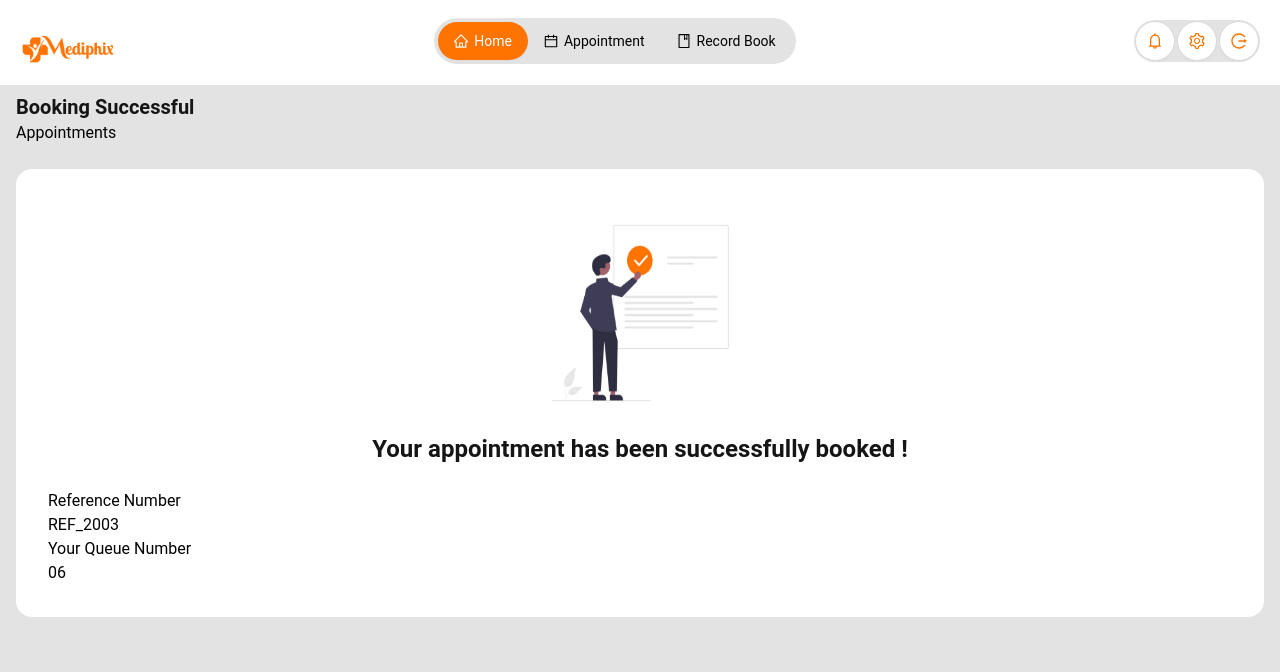
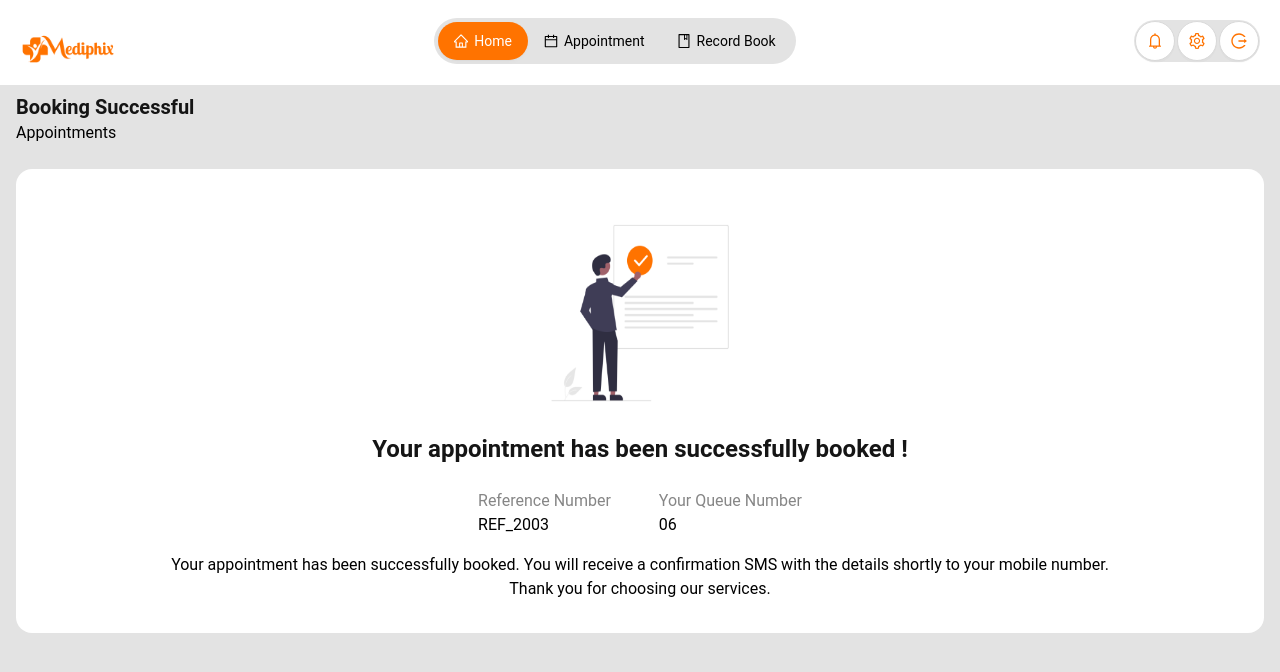
Before and after one commit to PlazerDev/mediphix-frontend, a React (Vite) app: page /patient/appoinment/appointmentsuccessful in a window 1280 px wide. Shown: the top 672 px of the page. Built offline with nearby package versions, Linux system fonts and the light colour scheme.

Commit message:
Create appointment successful UI

```diff
--- a/src/components/patient/appointment/AppointmentSuccessful.tsx
+++ b/src/components/patient/appointment/AppointmentSuccessful.tsx
@@ -15,9 +15,11 @@ const AppointmentSuccessful = () => {
 
       <div className="ml-4 mr-4 p-8 bg-[#ffffff] rounded-[16px]">
         <div className="flex flex-col justify-center items-center">
-          <img className="w-60 h-56 mb-2"
+          <img
+            className="w-60 h-56 mb-2"
             src={BookingSuccessful}
-          alt="BookingSuccessful"/>
+            alt="BookingSuccessful"
+          />
         </div>
 
         <div className="flex text-center justify-center">
@@ -25,25 +27,28 @@ const AppointmentSuccessful = () => {
             Your appointment has been successfully booked !
           </p>
         </div>
-
+        <div className="flex justify-center gap-12">
           <div>
-          <p>
-          Reference Number
-          </p>
-          <p>
-          REF_2003
-          </p>
+            <p className="text-[#868686]">Reference Number</p>
+            <p>REF_2003</p>
           </div>
 
           <div>
-          <p>
-          Your Queue Number
+            <p className="text-[#868686]">Your Queue Number</p>
+            <p>06</p>
+          </div>
+        </div>
+        <div className="text-center">
+          <p className="mt-4">
+          Your appointment has been successfully booked. You will receive a confirmation SMS with the details shortly to your mobile number.
           </p>
           <p>
-          06
+          Thank you for choosing our services.
           </p>
         </div>
+        <div>
 
+        </div>
       </div>
     </>
   );
```
Lines whose indentation alone changed are shown as unchanged.
